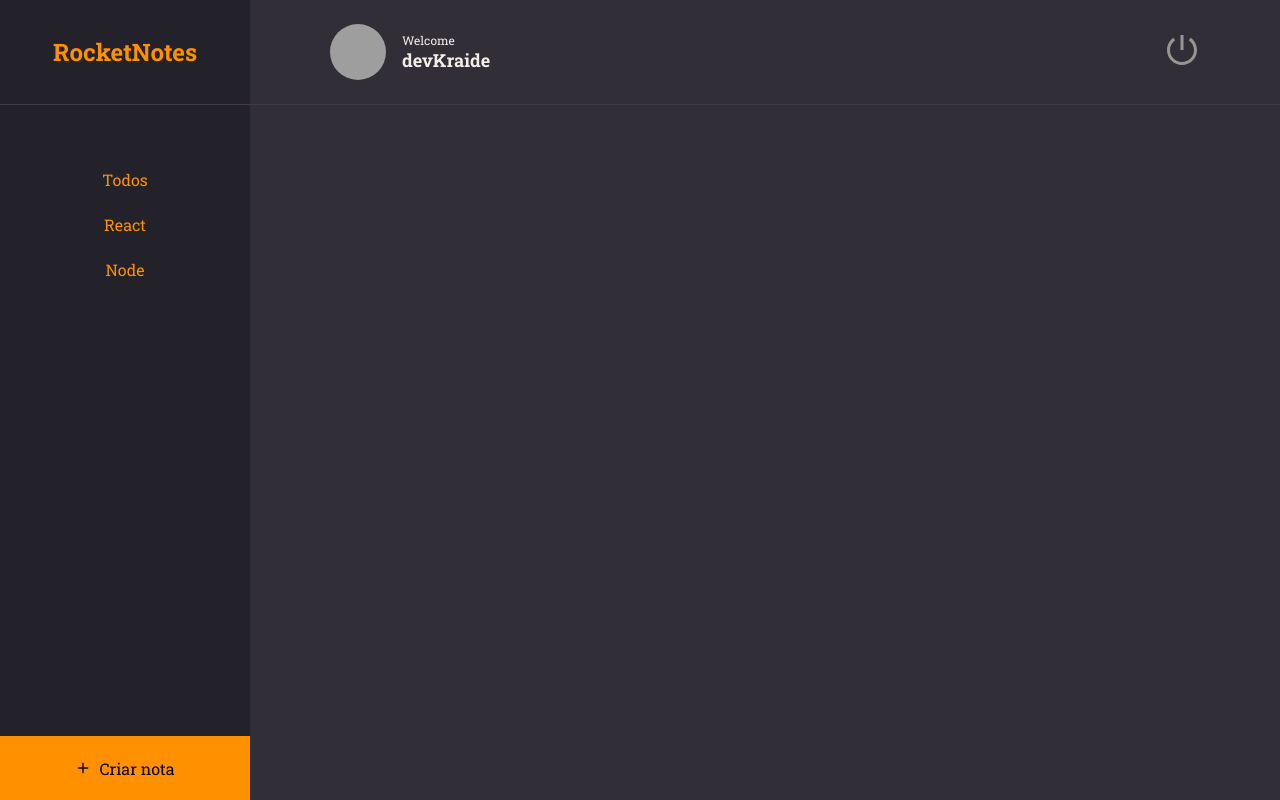
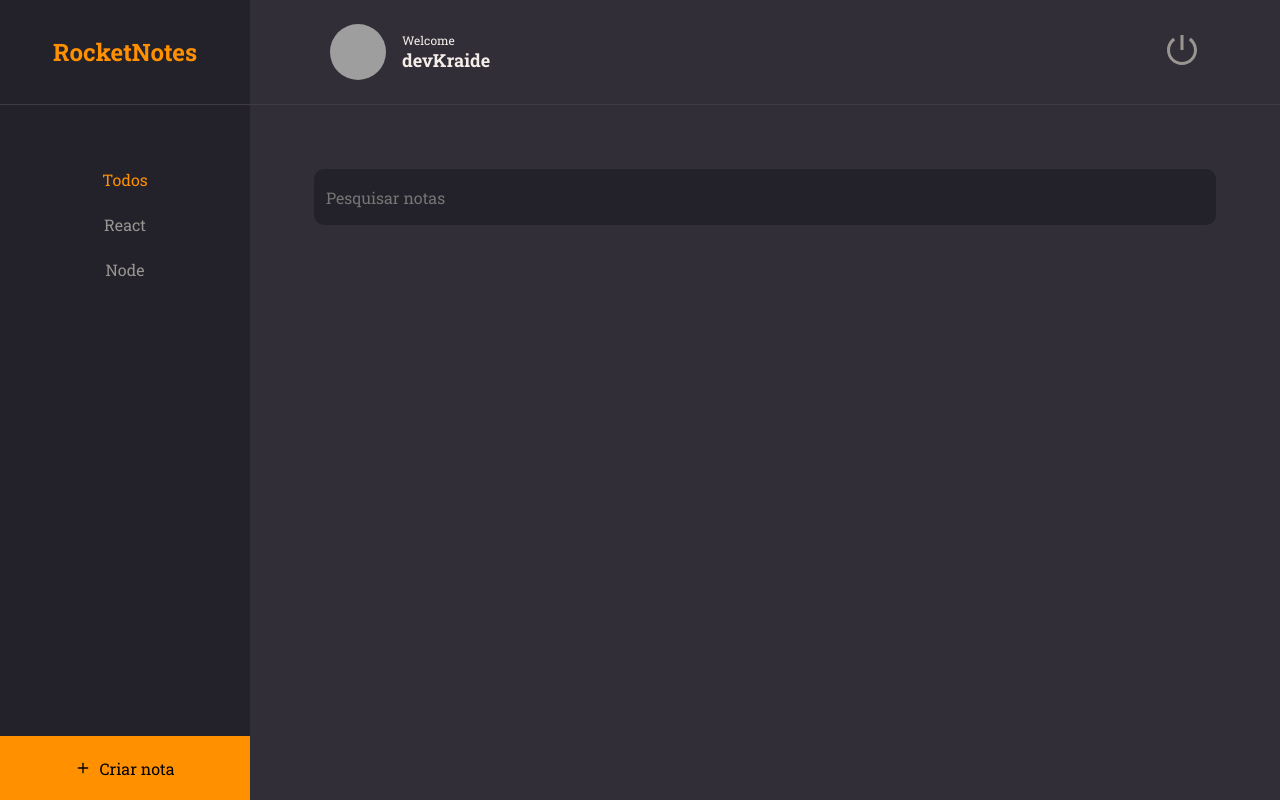
Before and after one commit to devKraide/rocketnotes, a React (Vite) app: page / in a window 1280 px wide. Built offline with nearby package versions, Linux system fonts and the light colour scheme; grey boxes are pictures that could not be loaded.

Commit message:
adding input

```diff
--- /dev/null
+++ b/src/components/Input/index.jsx
@@ -0,0 +1,15 @@
+import { InputContainer } from "./style";
+
+// eslint-disable-next-line react/prop-types
+export function Input({ icon: Icon, ...rest }) {
+
+  return (
+    <InputContainer>
+
+      {Icon && <Icon  size={20} />}
+      <input {...rest} />
+
+    </InputContainer>
+  )
+
+}
--- /dev/null
+++ b/src/components/Input/style.js
@@ -0,0 +1,36 @@
+import styled from "styled-components";
+
+export const InputContainer = styled.div`
+
+  width: 100%;
+  display: flex;
+  align-items: center;
+
+  background-color: ${({ theme }) => theme.COLORS.BACKGROUND_900};
+  color: ${({ theme }) => theme.COLORS.GRAY_300};
+
+  margin-bottom: 8px;
+  border-radius: 10px;
+
+  > input{
+    height: 56px;
+    width: 100%;
+
+    padding: 12px;
+    color: ${({ theme }) => theme.COLORS.WHITE};
+    background-color: transparent;
+    border: 0;
+
+    &:placeholder{
+      color: ${({ theme }) => theme.COLORS.GRAY_300};
+    }
+
+
+
+  }
+
+  > svg{
+      margin-left: 16px;
+    }
+
+`;
--- a/src/pages/Home/index.jsx
+++ b/src/pages/Home/index.jsx
@@ -1,9 +1,10 @@
 import { Container, Brand, Search, Menu, Content, NewNote } from './styles.js';
 
-import { FiPlus } from 'react-icons/fi';
+import { FiPlus, FiSearch } from 'react-icons/fi';
 
 import { Header } from '../../components/Header';
 import { ButtonText } from '../../components/ButtonText';
+import { Input } from '../../components/Input';
 
 export function Home() {
 
@@ -18,14 +19,14 @@ export function Home() {
       <Header />
 
       <Menu>
-        <li><ButtonText title="Todos" $isactive /></li>
-        <li><ButtonText title="React" /></li>
-        <li><ButtonText title="Node" /></li>
+        <li><ButtonText title="Todos"  /></li>
+        <li><ButtonText title="React" $isactive = {false}/></li>
+        <li><ButtonText title="Node"$isactive = {false} /></li>
 
       </Menu>
 
       <Search>
-
+        <Input placeholder="Pesquisar notas"  />
       </Search>
 
       <Content>
--- a/src/pages/Home/styles.js
+++ b/src/pages/Home/styles.js
@@ -46,6 +46,8 @@ export const Menu = styled.ul`
 `
 export const Search = styled.div`
   grid-area: search;
+
+  padding: 64px 64px 0;
 `
 export const Content = styled.div`
   grid-area: content;
```
